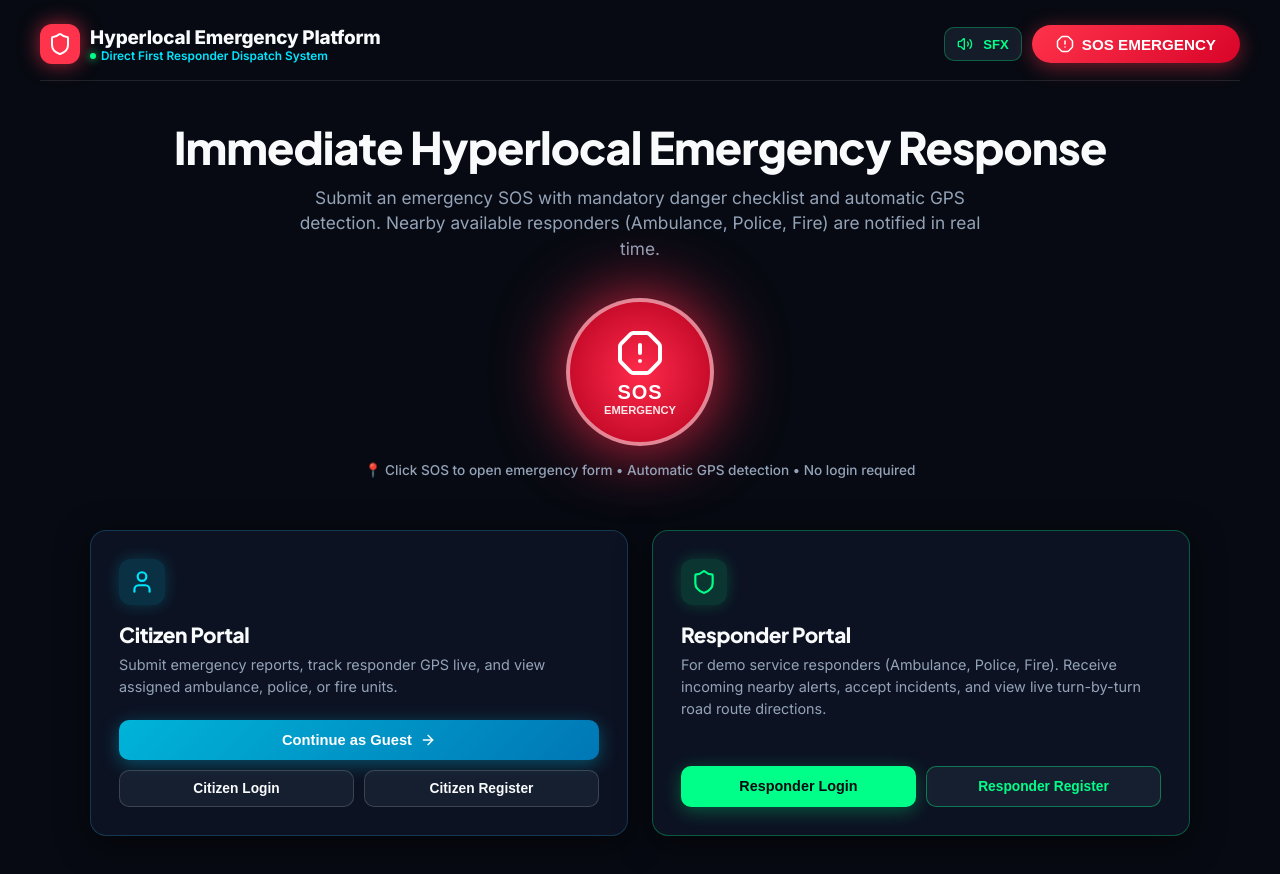
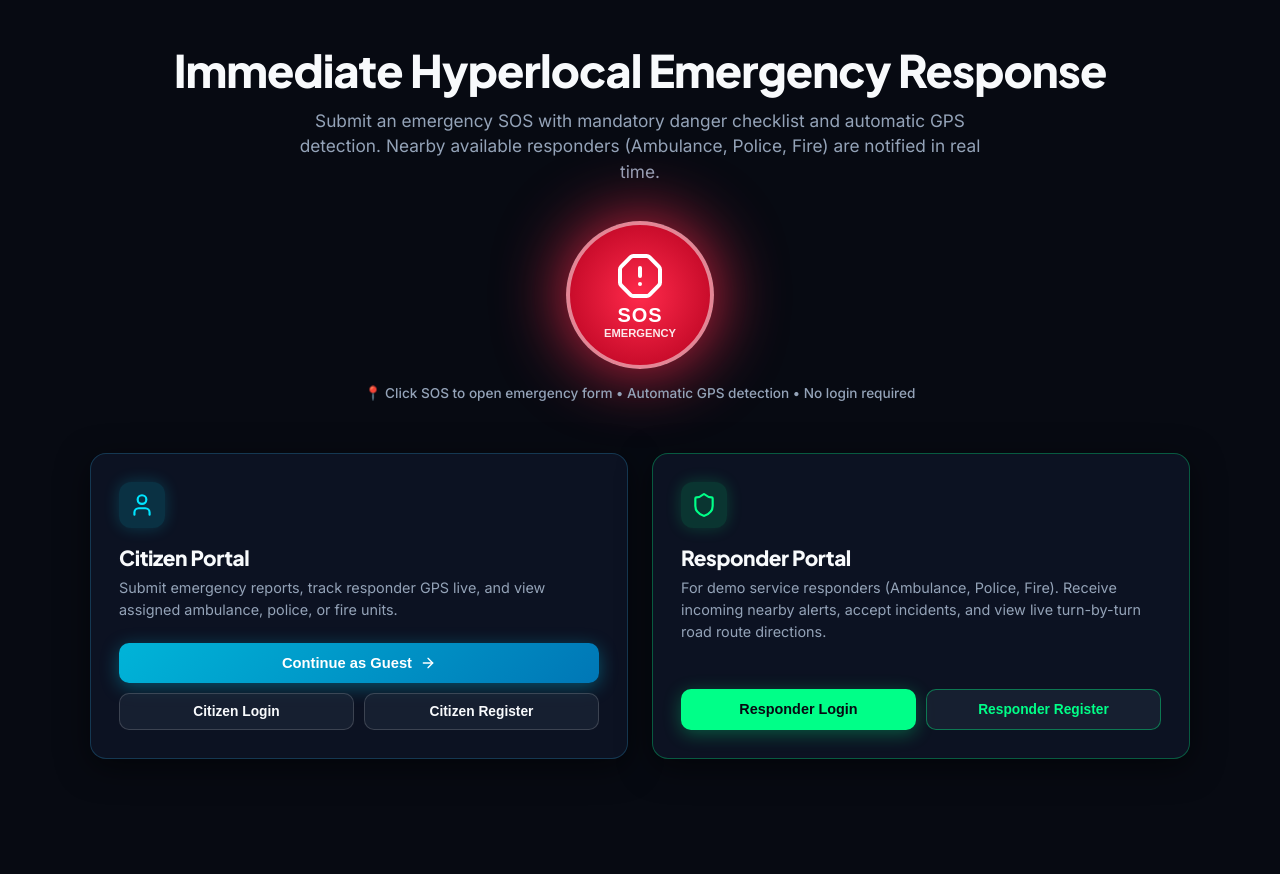
Before and after one commit to Rohini911/hyperlocal, a React (Vite) app in the folder frontend/: page / in a window 1280 px wide. Shown: the top 874 px of the page. After the commit the page ends 823 px from the top, so only its background shows below. Built offline with nearby package versions, Linux system fonts and the light colour scheme; no server answers.

Commit message:
Remove redundant top header bar and duplicate top SOS button from landing page

```diff
--- a/frontend/src/components/LandingPage.jsx
+++ b/frontend/src/components/LandingPage.jsx
@@ -38,59 +38,8 @@ export default function LandingPage({
       padding: "24px 16px"
     }}>
 
-      {/* Top Navbar */}
-      <header style={{
-        maxWidth: "1200px",
-        margin: "0 auto",
-        width: "100%",
-        display: "flex",
-        justifyContent: "space-between",
-        alignItems: "center",
-        paddingBottom: "16px",
-        borderBottom: "1px solid rgba(255,255,255,0.1)",
-        flexWrap: "wrap",
-        gap: "12px"
-      }}>
-        <div style={{ display: "flex", alignItems: "center", gap: "10px" }}>
-          <div style={{ width: "40px", height: "40px", borderRadius: "12px", background: "#ff334b", display: "flex", alignItems: "center", justifyContent: "center", color: "white", boxShadow: "0 0 20px rgba(255,51,75,0.65)" }}>
-            <Shield size={24} />
-          </div>
-          <div>
-            <div style={{ fontSize: "1.18rem", fontWeight: "900", color: "#f8fafc", letterSpacing: "-0.01em" }}>
-              Hyperlocal Emergency Platform
-            </div>
-            <div style={{ fontSize: "0.74rem", color: "#00e5ff", fontWeight: "600", display: "flex", alignItems: "center", gap: "5px" }}>
-              <span style={{ width: "6px", height: "6px", borderRadius: "50%", background: "#00ff88", display: "inline-block", boxShadow: "0 0 8px #00ff88" }}></span>
-              Direct First Responder Dispatch System
-            </div>
-          </div>
-        </div>
-
-        <div style={{ display: "flex", alignItems: "center", gap: "10px" }}>
-          {/* Audio FX Toggle */}
-          <button
-            onClick={handleToggleAudio}
-            className="btn-outline"
-            style={{ padding: "8px 12px", fontSize: "0.82rem", color: isMuted ? "#94a3b8" : "#00ff88", borderColor: isMuted ? "rgba(255,255,255,0.1)" : "rgba(0,255,136,0.3)" }}
-            title={isMuted ? "Audio Muted - Click to Unmute" : "Audio Active - Click to Mute"}
-          >
-            {isMuted ? <VolumeX size={16} /> : <Volume2 size={16} />}
-            <span style={{ marginLeft: "4px" }}>{isMuted ? "Muted" : "SFX"}</span>
-          </button>
-
-          {/* Big Top SOS Button */}
-          <button
-            onClick={handleSos}
-            className="btn-emergency-main"
-            style={{ padding: "10px 24px", borderRadius: "24px", fontSize: "0.95rem" }}
-          >
-            <AlertOctagon size={18} /> SOS EMERGENCY
-          </button>
-        </div>
-      </header>
-
       {/* Main Hero & Portals */}
-      <main style={{ maxWidth: "1100px", margin: "40px auto", width: "100%", textAlign: "center" }}>
+      <main style={{ maxWidth: "1100px", margin: "20px auto 40px auto", width: "100%", textAlign: "center" }}>
 
         {/* Headline */}
         <div style={{ marginBottom: "36px" }}>
```
